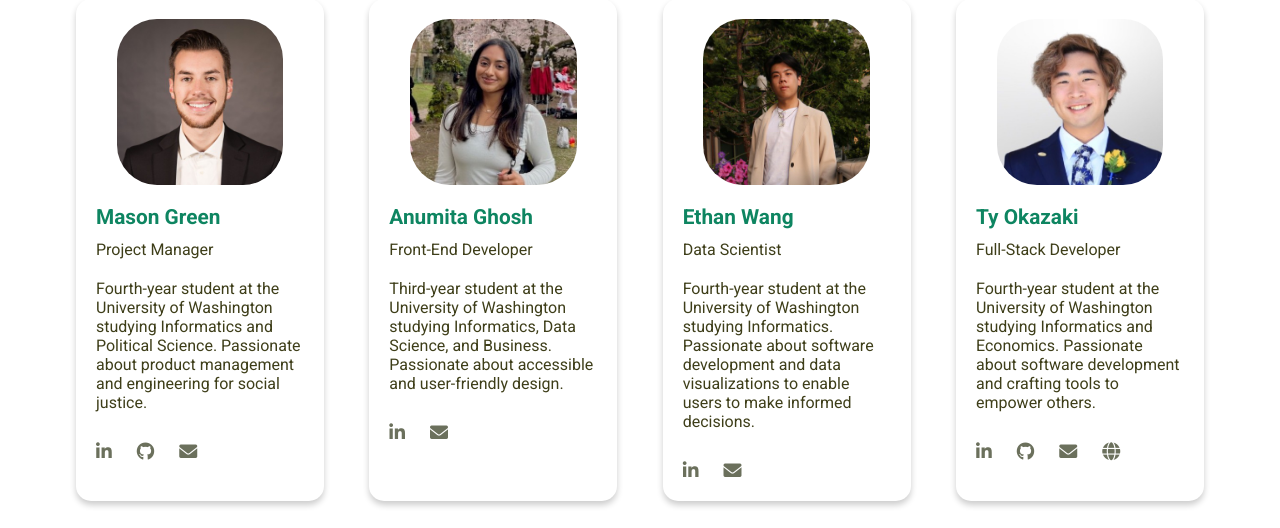
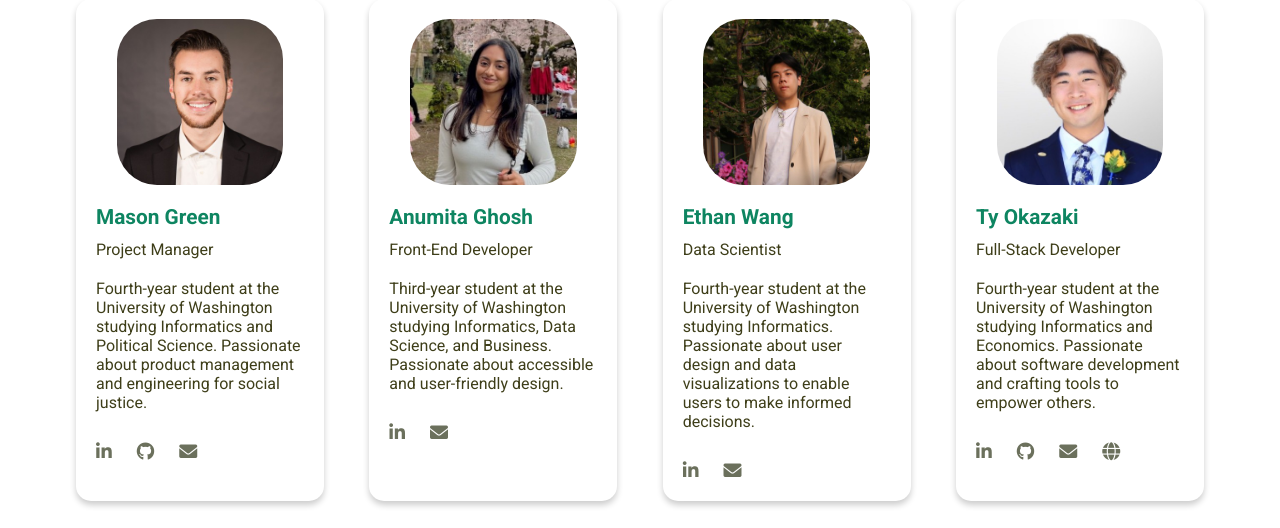
Before and after one commit to MasonGreen365/dencity, a Flask app: page /about in a window 1280 px wide. Shown: the part 260-788 px from the top of the page. Run offline with Flask 3, Linux system fonts and the light colour scheme; some libraries are stand-ins or nearby versions.

Commit message:
update ethan's bio

```diff
--- a/templates/about.html
+++ b/templates/about.html
@@ -52,7 +52,7 @@
                 </a>
                 <h3>Ethan Wang</h3>
                 <p class="role">Data Scientist</p>
-                <p>Fourth-year student at the University of Washington studying Informatics. Passionate about software development and data visualizations to enable users to make informed decisions.</p>
+                <p>Fourth-year student at the University of Washington studying Informatics. Passionate about user design and data visualizations to enable users to make informed decisions.</p>
                 <div class="links">
                     <a href="https://www.linkedin.com/in/etzwang/" target="_blank"><i class="fa-brands fa-linkedin-in"></i></a>
                     <a href="mailto:etzwang@uw.edu"><i class="fas fa-envelope"></i></a>
```
